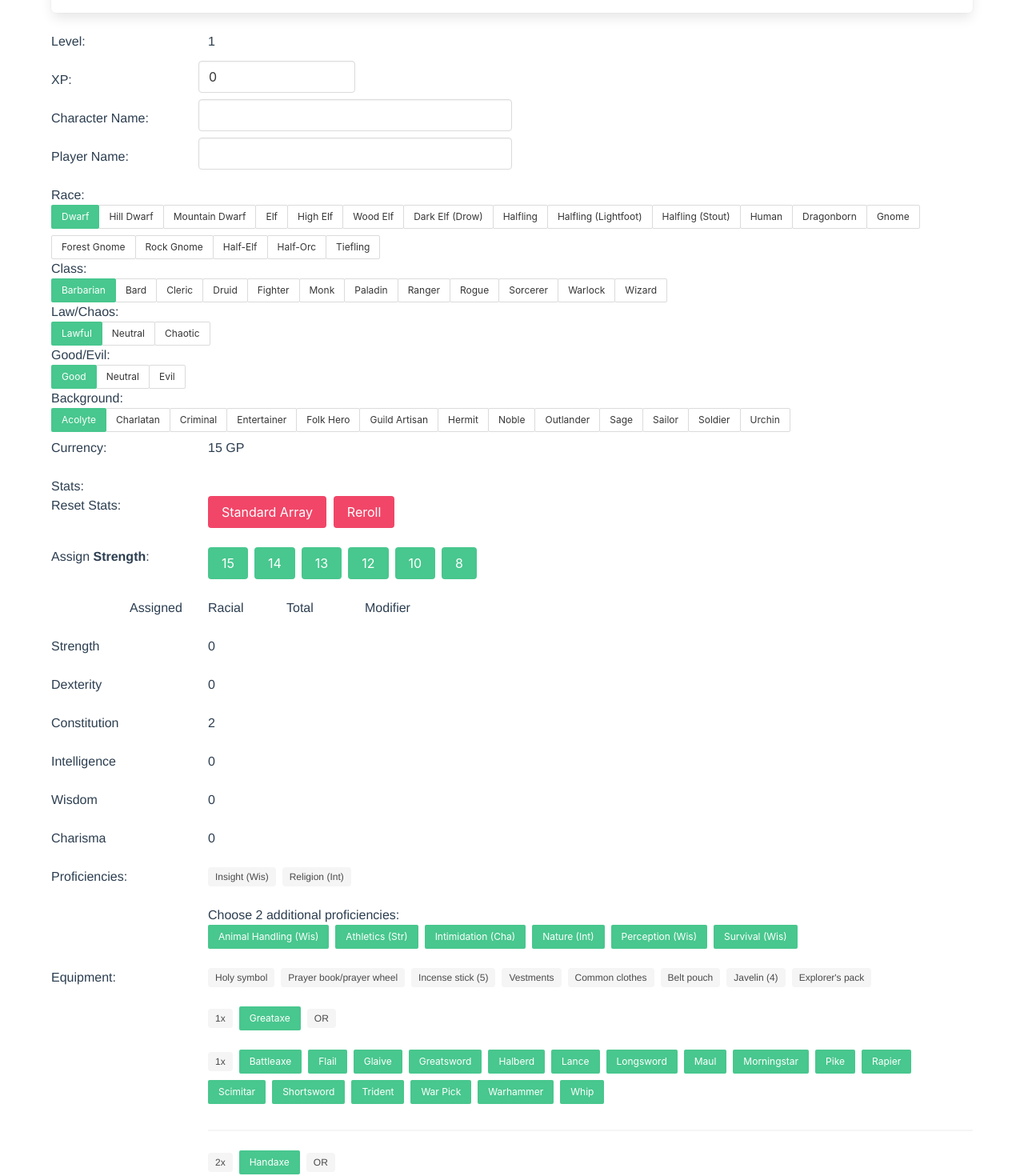
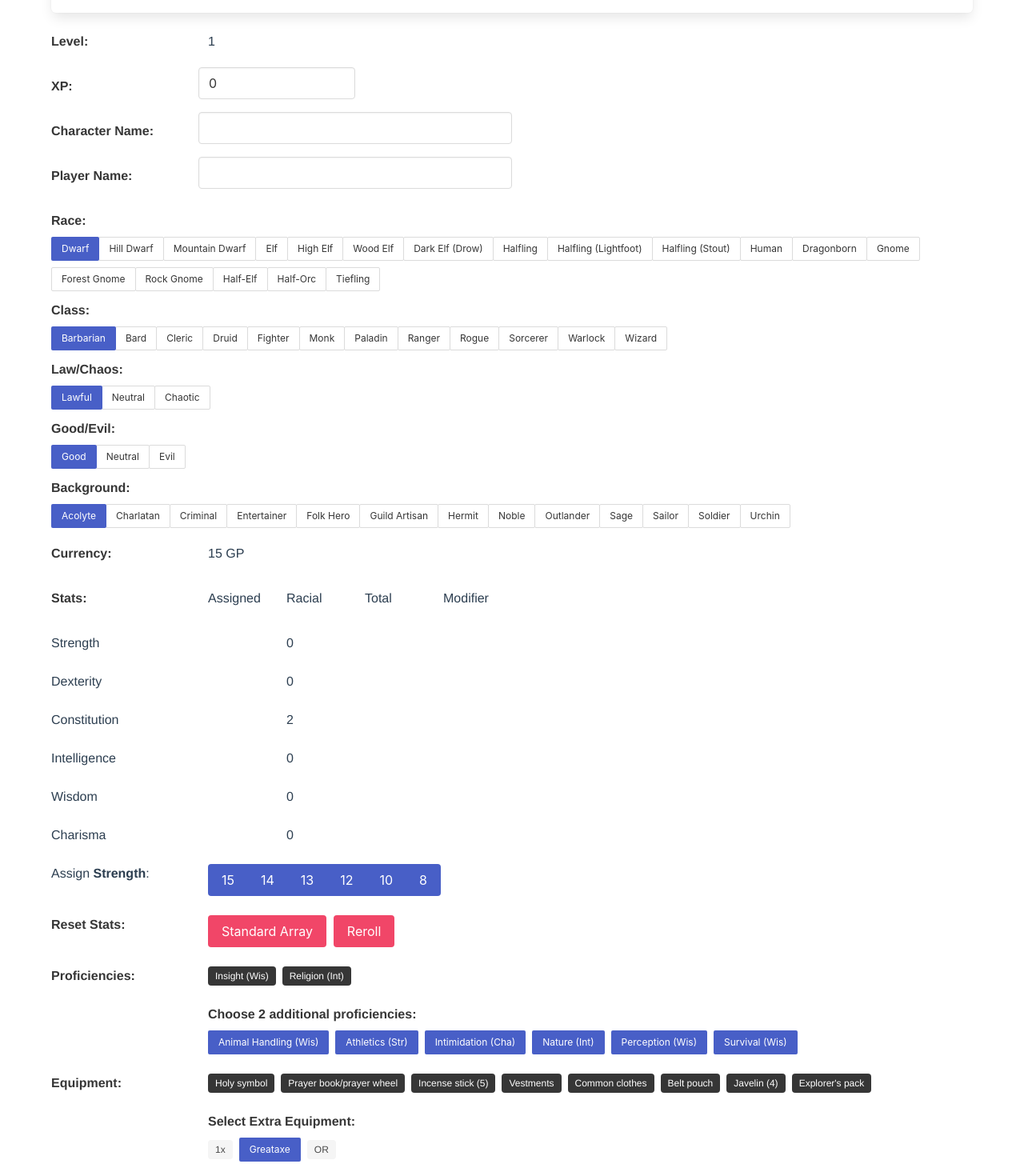
Before and after one commit to drogoganor/dndcharactermaker, a Vue app: page / in a window 1280 px wide. Shown: the part 240-1710 px from the top of the page at 80% size. Built offline with nearby package versions, Linux system fonts and the light colour scheme.

Commit message:
Added field formatting and visual improvements

```diff
--- a/public/index.html
+++ b/public/index.html
@@ -7,15 +7,12 @@
     <link rel="icon" href="<%= BASE_URL %>favicon.ico">
     <title>D&amp;D 5e Character Sheet Generator</title>
     <script src="./minipdf.js"></script>
-    <!--
     <script src="./pdfform.js"></script>
-    -->
   </head>
   <body>
     <noscript>
       <strong>We're sorry but D&amp;D 5e Character Sheet Generator doesn't work properly without JavaScript enabled. Please enable it to continue.</strong>
     </noscript>
     <div id="app"></div>
-    <!-- built files will be auto injected -->
   </body>
 </html>
--- a/src/components/DnD.vue
+++ b/src/components/DnD.vue
@@ -13,24 +13,24 @@
       </div>
     </div>
     <div class='content has-text-left'>
-      <div class='columns'>
-        <div class='column is-2'>Level:</div>
+      <div class='columns field'>
+        <label class='column is-2 label'>Level:</label>
         <div class='column is-1' id="level">{{ level }}</div>
       </div>
-      <div class='columns'>
-        <div class='column is-2'>XP:</div>
+      <div class='columns field'>
+        <label class='column is-2 label'>XP:</label>
         <input class='input column is-2' id="xp" type="text" v-model="output.xp">
       </div>
-      <div class='columns'>
-        <div class='column is-2'>Character Name:</div>
+      <div class='columns field'>
+        <label class='column is-2 label'>Character Name:</label>
         <input class='input column is-4' id="charname" type="text" v-model="output.characterName">
       </div>
-      <div class='columns'>
-        <div class='column is-2'>Player Name:</div>
+      <div class='columns field'>
+        <label class='column is-2 label'>Player Name:</label>
         <input class='input column is-4' id="playername" type="text" v-model="output.playerName">
       </div>
-      <div>
-        <div>Race:</div>
+      <div class='field'>
+        <label class='label'>Race:</label>
         <div id="character-race">
           <div class="buttons are-small has-addons">
             <button
@@ -38,13 +38,13 @@
               v-for="race in races"
               v-bind:key="race.id"
               v-on:click="setRace(race)"
-              :class="['button', { 'is-success is-selected': output.race === race.text }]"
+              :class="['button', { 'is-link is-selected': output.race === race.text }]"
             >{{ race.text }}</button>
           </div>
         </div>
       </div>
-      <div>
-        <div>Class:</div>
+      <div class='field'>
+        <label class='label'>Class:</label>
         <div id="character-class">
           <div class="buttons are-small has-addons">
             <button
@@ -52,13 +52,13 @@
               v-for="cls in classes"
               v-bind:key="cls.id"
               v-on:click="setClass(cls)"
-              :class="['button', { 'is-success is-selected': output.class === cls.text }]"
+              :class="['button', { 'is-link is-selected': output.class === cls.text }]"
             >{{ cls.text }}</button>
           </div>
         </div>
       </div>
-      <div>
-        <div>Law/Chaos:</div>
+      <div class='field'>
+        <label class='label'>Law/Chaos:</label>
         <div id="character-alignment1">
           <div class="buttons are-small has-addons">
             <button
@@ -66,13 +66,13 @@
               v-for="align in alignmentLawChaos"
               v-bind:key="align.id"
               v-on:click="output.alignmentLawChaos = align.text"
-              :class="['button', { 'is-success is-selected': output.alignmentLawChaos === align.text }]"
+              :class="['button', { 'is-link is-selected': output.alignmentLawChaos === align.text }]"
             >{{ align.text }}</button>
           </div>
         </div>
       </div>
-      <div>
-        <div>Good/Evil:</div>
+      <div class='field'>
+        <label class='label'>Good/Evil:</label>
         <div id="character-alignment2">
           <div class="buttons are-small has-addons">
             <button
@@ -80,13 +80,13 @@
               v-for="align in alignmentGoodEvil"
               v-bind:key="align.id"
               v-on:click="output.alignmentGoodEvil = align.text"
-              :class="['button', { 'is-success is-selected': output.alignmentGoodEvil === align.text }]"
+              :class="['button', { 'is-link is-selected': output.alignmentGoodEvil === align.text }]"
             >{{ align.text }}</button>
           </div>
         </div>
       </div>
-      <div>
-        <div>Background:</div>
+      <div class='field'>
+        <label class='label'>Background:</label>
         <div id="character-background">
           <div class="buttons are-small has-addons">
             <button
@@ -94,63 +94,62 @@
               v-for="bg in backgrounds"
               v-bind:key="bg.id"
               v-on:click="setBackground(bg)"
-              :class="['button', { 'is-success is-selected': output.background === bg.text }]"
+              :class="['button', { 'is-link is-selected': output.background === bg.text }]"
             >{{ bg.text }}</button>
           </div>
         </div>
       </div>
-      <div class='columns' v-if="toolProficienciesText !== ''">
-        <div class='column is-2'>Tool Proficiencies:</div>
-        <div class='column' id="toolProfs">{{ toolProficienciesText }}</div>
+      <div class='columns field' v-if="toolProficienciesText !== ''">
+        <label class='column is-2 label'>Tool Proficiencies:</label>
+        <div class='column' id="toolProfs">
+          <span class='tag is-dark'>{{ toolProficienciesText }}</span>
+        </div>
+      </div>
+      <div class='columns field'>
+        <label class='column is-2 label'>Currency:</label>
+        <div class='column' id="currency">{{ currencyText }}</div>
       </div>
       <div class='columns'>
-        <div class='column is-2'>Currency:</div>
-        <div class='column' id="currency">{{ currencyText }}</div>
+        <label class='column is-2 label'>Stats:</label>
+        <div class='column is-1'>Assigned</div>
+        <div class='column is-1'>Racial</div>
+        <div class='column is-1'>Total</div>
+        <div class='column is-1'>Modifier</div>
       </div>
-      <div>
-        <div>Stats:</div>
+      <div class='columns' id="stat-block" v-for="block in statBlocks" v-bind:key="block.id">
+        <div class='column is-2'>{{ block.text }}</div>
+        <div class='column is-1'>{{ output.statArray[block.id] }}</div>
+        <div class='column is-1'>{{ output.raceStatBonuses[block.id] }}</div>
+        <div class='column is-1'>{{ output.finalStats[block.id] }}</div>
+        <div class='column is-1'>{{ formatModifier(output.statModifiers[block.id]) }}</div>
       </div>
-      <div class='columns'>
-        <div class='column is-2'>Reset Stats:</div>
-        <div class='column'>
-          <button type="button" class='button is-danger' v-on:click="standardStats">Standard Array</button>&nbsp;
-          <button type="button" class='button is-danger' v-on:click="rollStats">Reroll</button>
-        </div>
-      </div>
-      <div class='columns' v-if='statRolls.length > 0'>
+      <div class='columns field' v-if='statRolls.length > 0'>
         <div class='column is-2'>Assign <b>{{ currentStatAssignmentText }}</b>:</div>
-        <div class='column buttons'>
+        <div class='column buttons has-addons'>
           <button
             type="button"
-            class="button is-success"
+            class="button is-link"
             v-for="(r, i) in statRolls"
             v-bind:key="i"
             v-on:click="allocateStat(r)"
           >{{ r }}</button>
         </div>
       </div>
-      <div class='columns'>
-        <div class='column is-1'></div>
-        <div class='column is-1'>Assigned</div>
-        <div class='column is-1'>Racial</div>
-        <div class='column is-1'>Total</div>
-        <div class='column is-1'>Modifier</div>
+      <div class='columns field'>
+        <label class='column is-2 label'>Reset Stats:</label>
+        <div class='column'>
+          <button type="button" class='button is-danger' v-on:click="standardStats">Standard Array</button>&nbsp;
+          <button type="button" class='button is-danger' v-on:click="rollStats">Reroll</button>
+        </div>
       </div>
-      <div class='columns' id="stat-block" v-for="block in statBlocks" v-bind:key="block.id">
-        <div class='column is-1'>{{ block.text }}</div>
-        <div class='column is-1'>{{ output.statArray[block.id] }}</div>
-        <div class='column is-1'>{{ output.raceStatBonuses[block.id] }}</div>
-        <div class='column is-1'>{{ output.finalStats[block.id] }}</div>
-        <div class='column is-1'>{{ formatModifier(output.statModifiers[block.id]) }}</div>
-      </div>
-      <div class='columns'>
-        <div class='column is-2'>Proficiencies:</div>
+      <div class='columns field'>
+        <label class='column is-2 label'>Proficiencies:</label>
         <div class='column' id="proficiencies">
           <div class='tags are-small'>
             <span
               v-for="prof in output.proficiencies"
               v-bind:key="prof"
-              class='tag'
+              class='tag is-dark'
               role="alert"
             >{{ skills[prof].text }}</span>
           </div>
@@ -158,11 +157,11 @@
             <button type="button" class='button is-danger' v-on:click="resetProficiencies">Reset Proficiencies</button>
           </div>
           <div v-if="!allProficienciesChosen">
-            <div>{{ proficiencesLeftText }}</div>
+            <label class='label'>{{ proficiencesLeftText }}</label>
             <div class='buttons are-small'>
               <button
                 type="button"
-                class='button is-success'
+                class='button is-link'
                 v-for="prof in availableProficiencies"
                 v-bind:key="prof.id"
                 v-on:click="addProficiency(prof.id)"
@@ -172,45 +171,46 @@
         </div>
       </div>
 
-      <div class='columns'>
-        <div class='column is-2'>Equipment:</div>
+      <div class='columns field'>
+        <label class='column is-2 label'>Equipment:</label>
         <div class='column tags are-small'>
           <div class='tags are-small'>
-          <span v-for="eq in equipmentTextList" v-bind:key="eq" class='tag'>{{ eq }}</span>
+            <span v-for="eq in equipmentTextList" v-bind:key="eq" class='tag is-dark'>{{ eq }}</span>
+          </div>
+          <label class='label' v-if='!allEquipmentChosen'>Select Extra Equipment:</label>
+          <div v-for="choices in equipmentChoiceModel" v-bind:key="choices.id">
+            <span v-for="choice in choices.choices" v-bind:key="choice.id" class='buttons are-small'>
+                <span class='tag'>{{ choice.num }}x</span>
+                <button type="button" v-for="item in choice.items" v-bind:key="item.id" class='button is-link' v-on:click="selectEquipment(choices.id, choice.id, item)">{{ getEquipmentName(item) }}</button>
+                <span class='tag' v-if="choice.id < choices.choices.length - 1">OR</span>
+            </span>
+            <hr />
           </div>
           <div v-if="hasChosenAnyEquipment">
             <button type="button" class='button is-danger' v-on:click="resetEquipment">Reset Equipment</button>
           </div>
-          <div v-for="choices in equipmentChoiceModel" v-bind:key="choices.id">
-              <span v-for="choice in choices.choices" v-bind:key="choice.id" class='buttons are-small'>
-                  <span class='tag'>{{ choice.num }}x</span>
-                  <button type="button" v-for="item in choice.items" v-bind:key="item.id" class='button is-success' v-on:click="selectEquipment(choices.id, choice.id, item)">{{ getEquipmentName(item) }}</button>
-                  <span class='tag' v-if="choice.id < choices.choices.length - 1">OR</span>
-              </span>
-              <hr />
-          </div>
         </div>
       </div>
 
-      <div class='columns'>
-        <div class='column is-2'>Languages:</div>
+      <div class='columns field'>
+        <label class='column is-2 label'>Languages:</label>
         <div class='column tags are-small'>
           <div class='tags are-small'>
             <span
               v-for="lang in output.languageids"
               v-bind:key="lang"
-              class='tag'
+              class='tag is-dark'
             >{{ languages[lang].text }}</span>
           </div>
           <div v-if="hasBonusLanguages && allLanguagesChosen">
             <button type="button" class='button is-danger' v-on:click="resetLanguages">Reset Languages</button>
           </div>
           <div v-if="!allLanguagesChosen">
-            <div>{{ languagesLeftText }}</div>
+            <label class='label'>{{ languagesLeftText }}</label>
             <div class='buttons are-small'>
               <button
                 type="button"
-                class='button is-success'
+                class='button is-link'
                 v-for="lang in availableLanguages"
                 v-bind:key="lang.id"
                 v-on:click="addLanguage(lang.id)"
@@ -224,9 +224,9 @@
         <button
           type="button"
           id="generate"
-          class='button is-success is-large'
           v-on:click="generate"
           v-bind="generateButtonBindings"
+          :class="['button is-large', { 'is-outlined': !allChoicesFulfilled, 'is-success': allChoicesFulfilled }]"
         >Generate PDF</button>
       </div>
 
```
